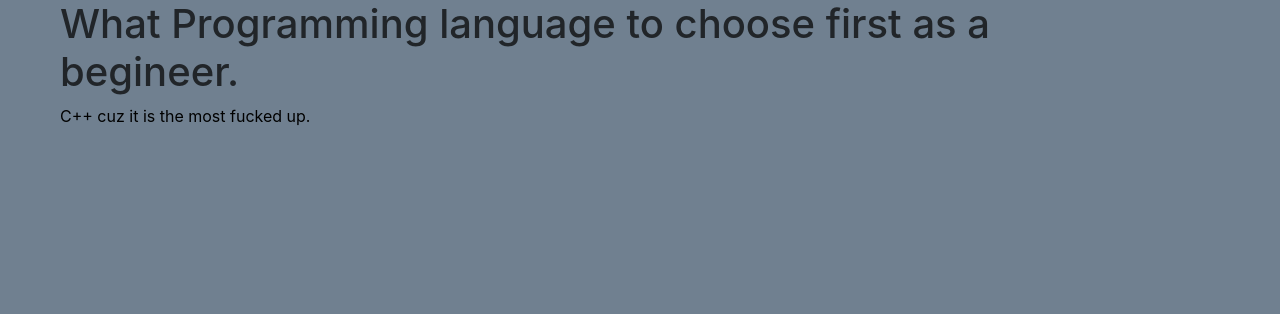
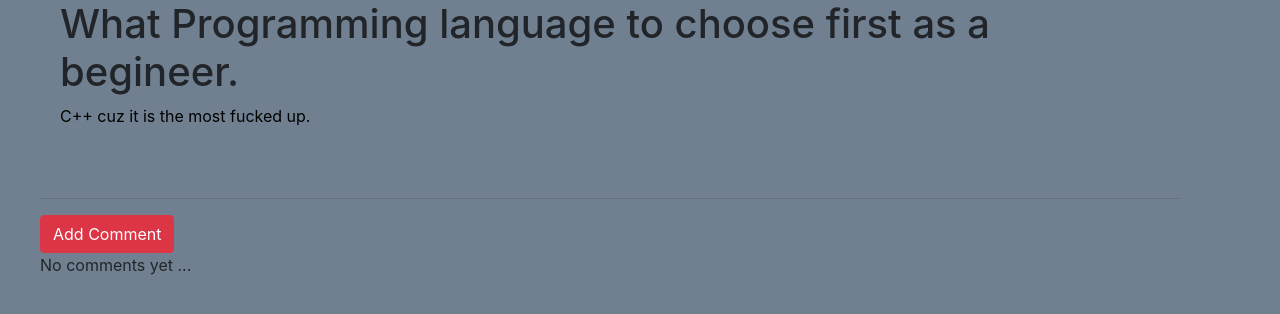
Before and after one commit to holdmypotion/Blog_App_2, a Django app: page /post/1/ in a window 1280 px wide. Shown: the part 140-454 px from the top of the page. Run offline with Django 3.2, Linux system fonts and the light colour scheme; data comes from the database, SQL or seed files in the repository; both versions use the stored data as it was after the commit; some libraries are stand-ins or nearby versions; some web fonts are replaced.

Commit message:
Add feature to comment on blog post

```diff
--- a/blog/admin.py
+++ b/blog/admin.py
@@ -3,3 +3,4 @@
 
 
 admin.site.register(models.Post)
+admin.site.register(models.Comment)
--- a/blog/models.py
+++ b/blog/models.py
@@ -17,3 +17,18 @@
 
     def __str__(self):
         return self.title
+
+
+class Comment(models.Model):
+    post = models.ForeignKey(
+        'blog.Post',
+        on_delete=models.CASCADE,
+        related_name='comments',
+        related_query_name='comment'
+    )
+    author = models.CharField(max_length=200)
+    text = models.TextField()
+    created_date = models.DateTimeField(default=timezone.now)
+
+    def __str__(self):
+        return self.text
--- a/blog/static/css/blog.css
+++ b/blog/static/css/blog.css
@@ -58,5 +58,8 @@
     margin-right: 20px;
     font-size: 1.5em;
     font-weight: bold;
+}
 
+.comment {
+    margin: 20px 0px 20px 20px;
 }
--- a/blog/templates/blog/post_detail.html
+++ b/blog/templates/blog/post_detail.html
@@ -19,4 +19,19 @@
         <h1>{{ post.title }}</h1>
         <p>{{ post.text|linebreaksbr }}</p>
     </div>
+
+    <hr>
+    <a href="{% url 'blog:add_comment' pk=post.pk %}" class="btn btn-danger">Add Comment</a>
+    {% for comment in post.comments.all %}
+    <div class="comment">
+        <div class="date">
+            {{ comment.created_date }}
+        </div>
+        <p><strong>{{ comment.author }}</strong></p>
+        <p>{{ comment.text }}</p>
+        <hr>
+    </div>
+    {% empty %}
+     <p> No comments yet ...</p>
+    {% endfor %}
 {% endblock %}
--- a/blog/templates/blog/post_draft_list.html
+++ b/blog/templates/blog/post_draft_list.html
@@ -14,7 +14,7 @@
             <a href="{% url 'blog:post_detail' pk=post.pk %}">{{ post.title }}
             </a>
         </h1>
-        <p>{{ post.text|truncatechars:6 }}</p>
+        <p>{{ post.text|truncatechars:50 }}</p>
     </div>
 {% endfor %}
 
--- a/blog/urls.py
+++ b/blog/urls.py
@@ -13,4 +13,5 @@
     path('post/<int:pk>/edit/', views.post_edit_view, name="post_edit"),
     path('drafts/', views.post_draft_view, name='post_draft_list'),
     path('post/<int:pk>/publish', views.post_publish, name='post_publish'),
+    path('post/<int:pk>/comment/', views.add_comment_to_post, name='add_comment'),
 ]
--- a/blog/views.py
+++ b/blog/views.py
@@ -3,7 +3,7 @@
 from django.contrib.auth.decorators import login_required
 
 from .models import Post
-from .forms import PostForm
+from .forms import PostForm, CommentForm
 # Create your views here.
 
 def post_list(request):
@@ -67,3 +67,20 @@
     post = get_object_or_404(Post, pk=pk)
     post.publish()
     return redirect('blog:post_detail', pk=pk)
+
+def add_comment_to_post(request, pk):
+    post = get_object_or_404(Post, pk=pk)
+
+    if request.method == 'POST':
+        form = CommentForm(request.POST)
+        if form.is_valid():
+            comment = form.save(commit=False)
+            comment.author = request.user
+            comment.post = post
+            comment.save()
+            return redirect('blog:post_detail', pk=post.pk)
+
+    else:
+        form = CommentForm()
+
+    return render(request, 'blog/add_comment.html', {'form': form})
```
Also changed, not shown: blog/forms.py (+8 -1 lines), blog/templates/blog/add_comment.html (added, +15 -0 lines), blog/migrations/0003_comment.py (added), db.sqlite3.
